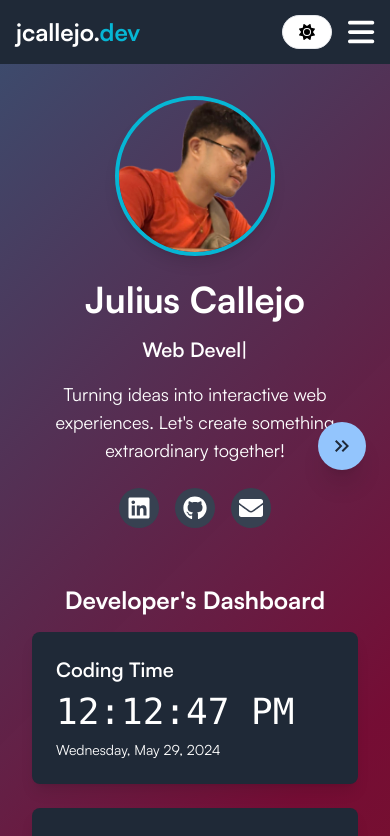
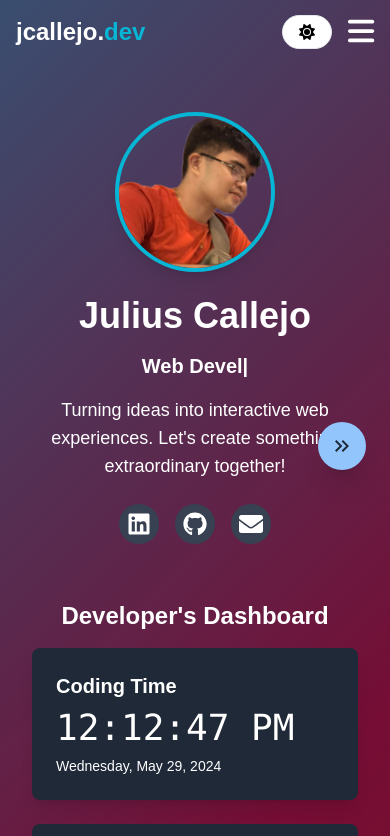
Before and after one commit to aeolus87/jcallejo-portfolio, a React (Create React App) app: page / in a window 390 px wide. Shown: the top 836 px of the page. Built offline with nearby package versions, Linux system fonts and the light colour scheme; a web font is replaced by a local one.

Commit message:
wowakalakotaposna

```diff
--- a/src/Containers/About/index.jsx
+++ b/src/Containers/About/index.jsx
@@ -43,7 +43,7 @@ function About({ theme }) {
 
   return (
     <motion.div
-      className="min-h-screen py-8 px-4 lg:px-8 mt-[-4rem]"
+      className="min-h-screen py-8 px-4 lg:px-8 lg:mt-0 mt-[-4rem]"
       variants={containerVariants}
       initial="hidden"
       animate="visible"
--- a/src/Containers/ContactMe/index.jsx
+++ b/src/Containers/ContactMe/index.jsx
@@ -135,7 +135,7 @@ const Contact = ({ theme }) => {
       animate={{ opacity: 1 }}
       exit={{ opacity: 0 }}
       transition={{ duration: 0.5 }}
-      className="min-h-screen flex items-center justify-center py-16 px-4 lg:mt-[-9rem] mt-[-6rem]"
+      className="min-h-screen flex items-center justify-center py-16 px-4 lg:mt-[-7rem] mt-[-8rem]"
     >
       <div className="container max-w-4xl mx-auto">
         <motion.h1
--- a/src/Containers/Hero/index.jsx
+++ b/src/Containers/Hero/index.jsx
@@ -47,7 +47,7 @@ function Home({ theme }) {
       animate="visible"
       exit="hidden"
       variants={containerVariants}
-      className="lg:min-h-[85vh] flex flex-col lg:flex-row relative overflow-hidden z-0 lg:px-36 lg:py-0 lg:mt-[-4rem] px-8 py-8 mt-[-4rem]"
+      className="lg:min-h-[85vh] flex flex-col lg:flex-row relative overflow-hidden z-0 lg:px-36 lg:py-0 lg:mt-0 mt-[-3rem] px-8 py-8"
     >
       <motion.div
         className="lg:w-1/2 flex flex-col justify-center items-center lg:items-start"
--- a/src/Containers/Projects/index.jsx
+++ b/src/Containers/Projects/index.jsx
@@ -49,7 +49,7 @@ const Projects = ({ theme }) => {
       animate="visible"
       exit="hidden"
       variants={containerVariants}
-      className="min-h-screen lg:py-16 px-4 lg:px-6 lg:mt-[-6rem] mt-[-2rem]"
+      className="min-h-screen lg:py-16 px-4 lg:px-6 lg:mt-[-2rem  ] mt-[-2rem]"
     >
       <motion.h1
         variants={itemVariants}
--- a/src/components/Pages/Header.jsx
+++ b/src/components/Pages/Header.jsx
@@ -67,7 +67,7 @@ const DesktopNavbar = ({ theme, toggleTheme, scrollPosition }) => {
   const location = useLocation();
 
   return (
-    <motion.nav className="flex justify-between items-center z-50 w-full top-0 left-0 h-16 px-12">
+    <motion.nav className="hidden lg:flex justify-between fixed items-center z-50 w-full top-0 left-0 h-16 px-12">
       <div className="flex items-center">
         <motion.h2 className="m-0 font-bold text-2xl">
           jcallejo.
@@ -138,13 +138,7 @@ const MobileNavbar = ({
   scrollPosition,
 }) => (
   <motion.nav
-    className={`sm:hidden flex justify-between items-center w-full fixed top-0 left-0 h-16 px-4 z-10
-      ${theme === "light" ? "text-black bg-white" : "text-white bg-gray-800"}`}
-    style={{
-      backgroundColor:
-        theme === "light" ? "rgba(255,255,255,1)" : "rgba(31, 41, 55, 1)",
-      boxShadow: scrollPosition > 50 ? "0 2px 10px rgba(0,0,0,0.1)" : "none",
-    }}
+    className={`sm:hidden flex justify-between items-center w-full top-0 left-0 h-16 px-4 z-10`}
   >
     <div className="flex items-center">
       <motion.h2 className="m-0 font-bold text-2xl">
@@ -157,7 +151,7 @@ const MobileNavbar = ({
     <div className="flex items-center space-x-4">
       <motion.button
         onClick={toggleTheme}
-        className={`py-2 px-4 border rounded-full focus:outline-none transition-colors duration-300 flex items-center justify-center
+        className={`py-2 px-4 border rounded-full focus:outline-none flex items-center justify-center
           ${theme === "light" ? "bg-black text-white" : "bg-white text-black"}`}
       >
         <FontAwesomeIcon icon={theme === "light" ? faMoon : faSun} />
@@ -183,8 +177,8 @@ const MobileMenu = ({ showMenu, setShowMenu, theme }) => {
       animate={{ x: 0 }}
       exit={{ x: "100%" }}
       transition={{ type: "tween", duration: 0.3 }}
-      className={`sm:hidden fixed top-16 w-full h-60 shadow-lg py-4 z-50 ${
-        theme === "light" ? "bg-white text-gray-800" : "bg-gray-800 text-white"
+      className={`sm:hidden fixed top-16 w-full h-60 shadow-lg py-4 z-50 backdrop-blur-md bg-opacity-70 ${
+        theme === "light" ? "bg-[#fafafa5d]" : "bg-[#0000005d]"
       }`}
     >
       <div className="flex flex-col items-center space-y-4">
@@ -233,7 +227,7 @@ const NavItem = ({ to, children, icon, setShowMenu, isActive, theme }) => (
   <motion.div onClick={() => setShowMenu && setShowMenu(false)}>
     <Link
       to={to}
-      className={`font-semibold p-2 px-4 group flex items-center transition-colors duration-300
+      className={`font-semibold p-2 px-4 group flex items-center
         ${
           isActive
             ? "border-b-2 border-cyan-500"
```
Also changed, not shown: public/img/fonts/Satoshi.ttf (renamed from public/fonts/Satoshi.ttf).
